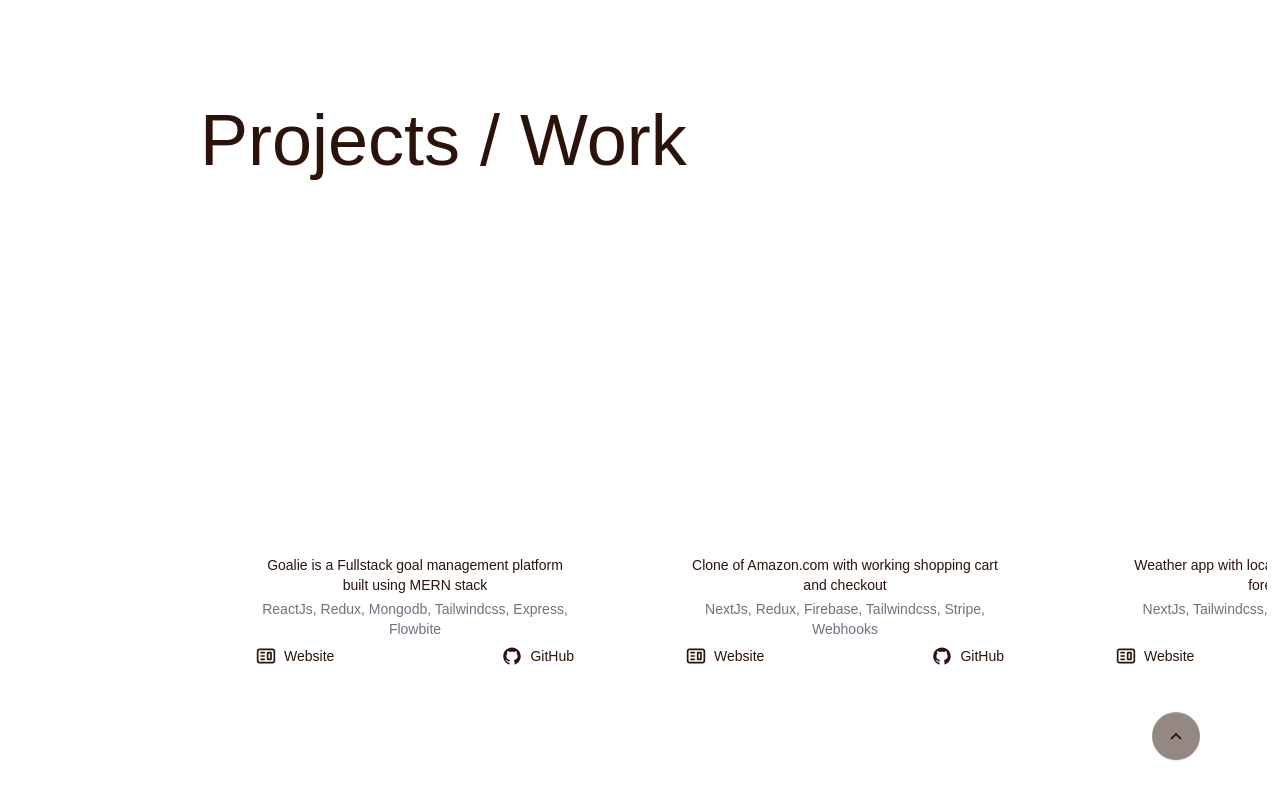
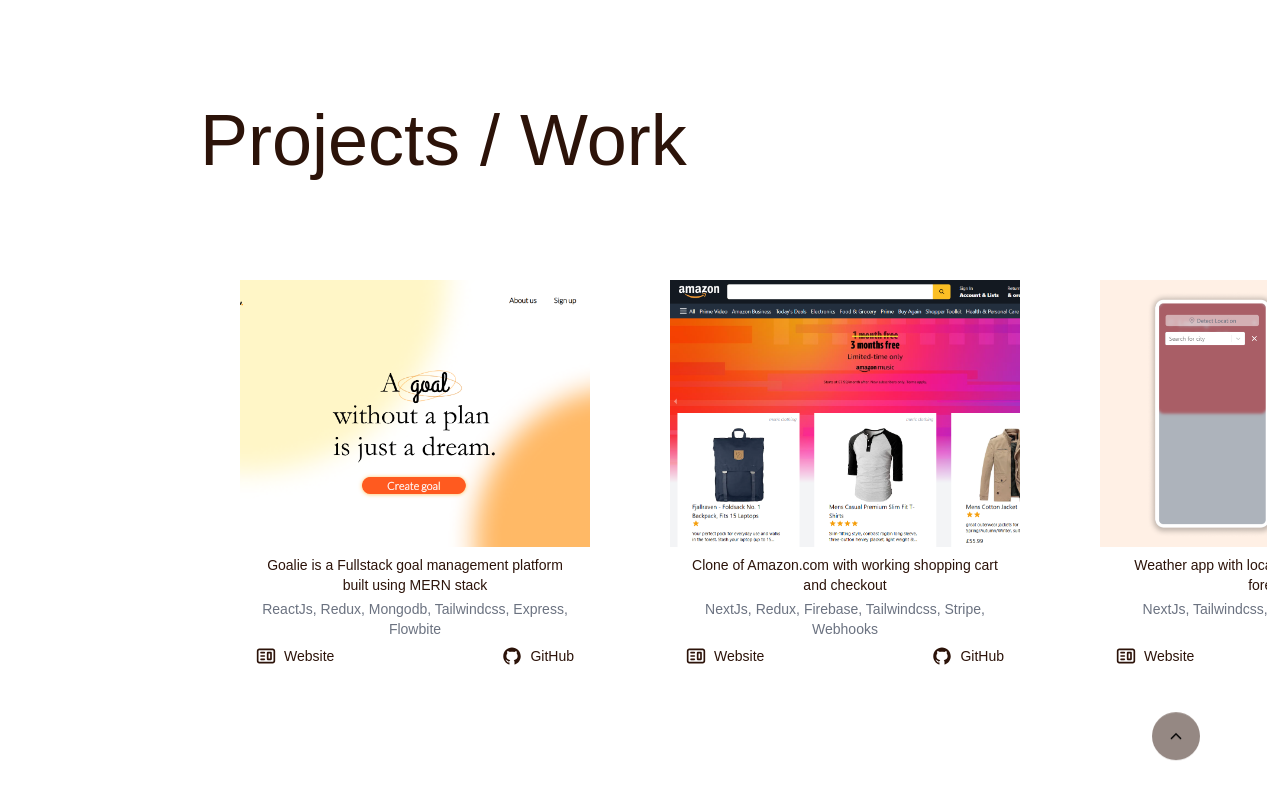
Before and after one commit to Ashirwad-Shetye/portfolio-react, a React (Create React App) app: page / in a window 1280 px wide. Shown: the part 2388-3188 px from the top of the page. Built offline with nearby package versions, Linux system fonts and the light colour scheme.

Commit message:
added project classes to index.css

```diff
--- a/src/index.css
+++ b/src/index.css
@@ -40,34 +40,34 @@ code {
     transition: 300ms;
   }
 
-  /* .one{
-    background-image: url("/images/projects/01.png");
+  .one{
+    background-image: url("assets/images/projects/01.png");
     background-position: center;
     background-size: cover;
   }
   .two{
-    background-image: url("/images/projects/02.png");
+    background-image: url("assets/images/projects/02.png");
     background-position: left;
     background-size: cover;
   }
   .three{
-    background-image: url("/images/projects/03.png");
+    background-image: url("assets/images/projects/03.png");
     background-position: center;
     background-size: cover;
   }
   .four{
-    background-image: url("/images/projects/04.png");
+    background-image: url("assets/images/projects/04.png");
     background-position: center;
     background-size: cover;
   }
   .five{
-    background-image: url("/images/projects/05.png");
+    background-image: url("assets/images/projects/05.png");
     background-position: center;
     background-size: cover;
   }
   .six{
-    background-image: url("/images/projects/06.png");
+    background-image: url("assets/images/projects/06.png");
     background-position: top;
     background-size: cover;
-  } */
+  }
 }
```
